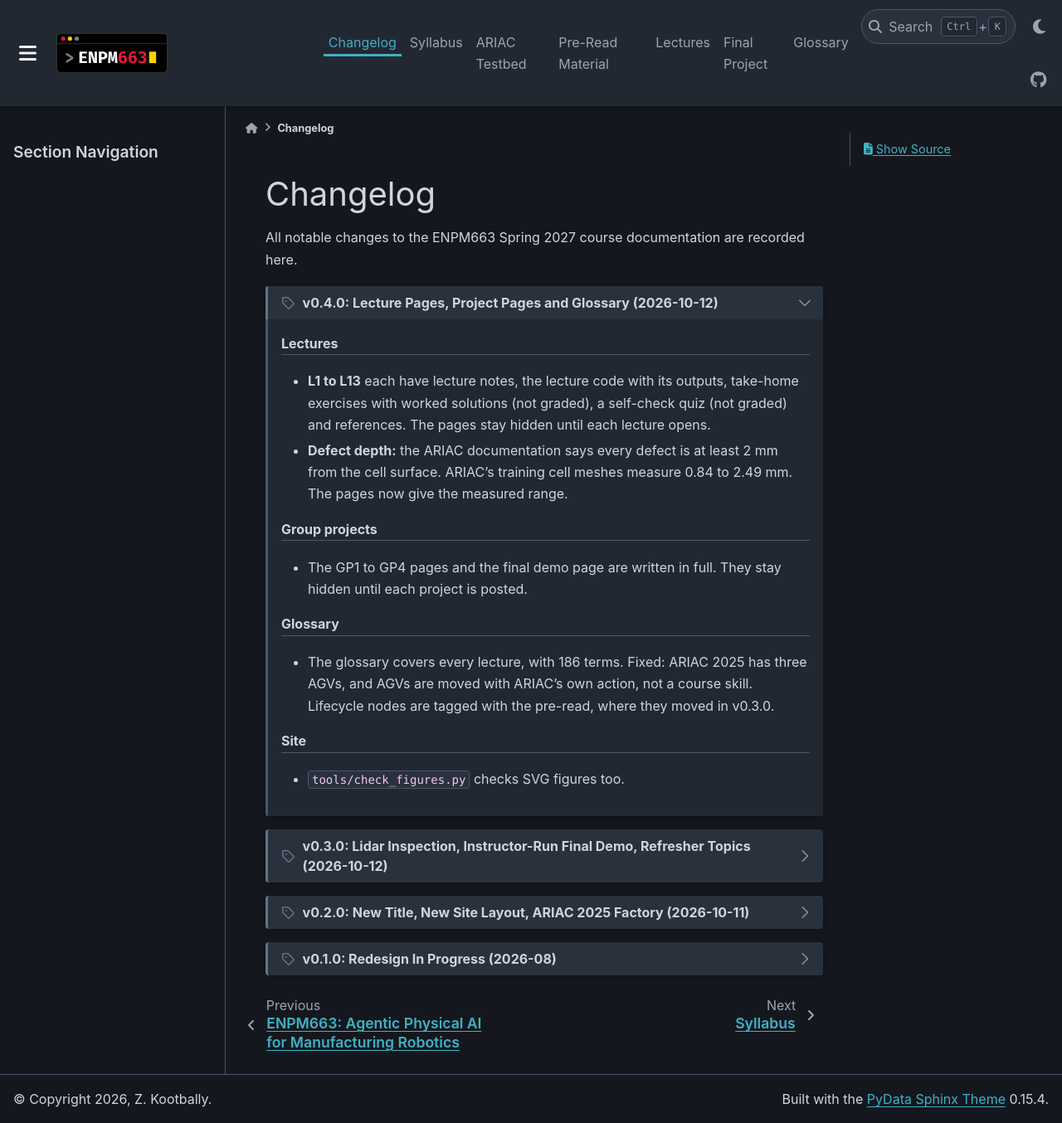
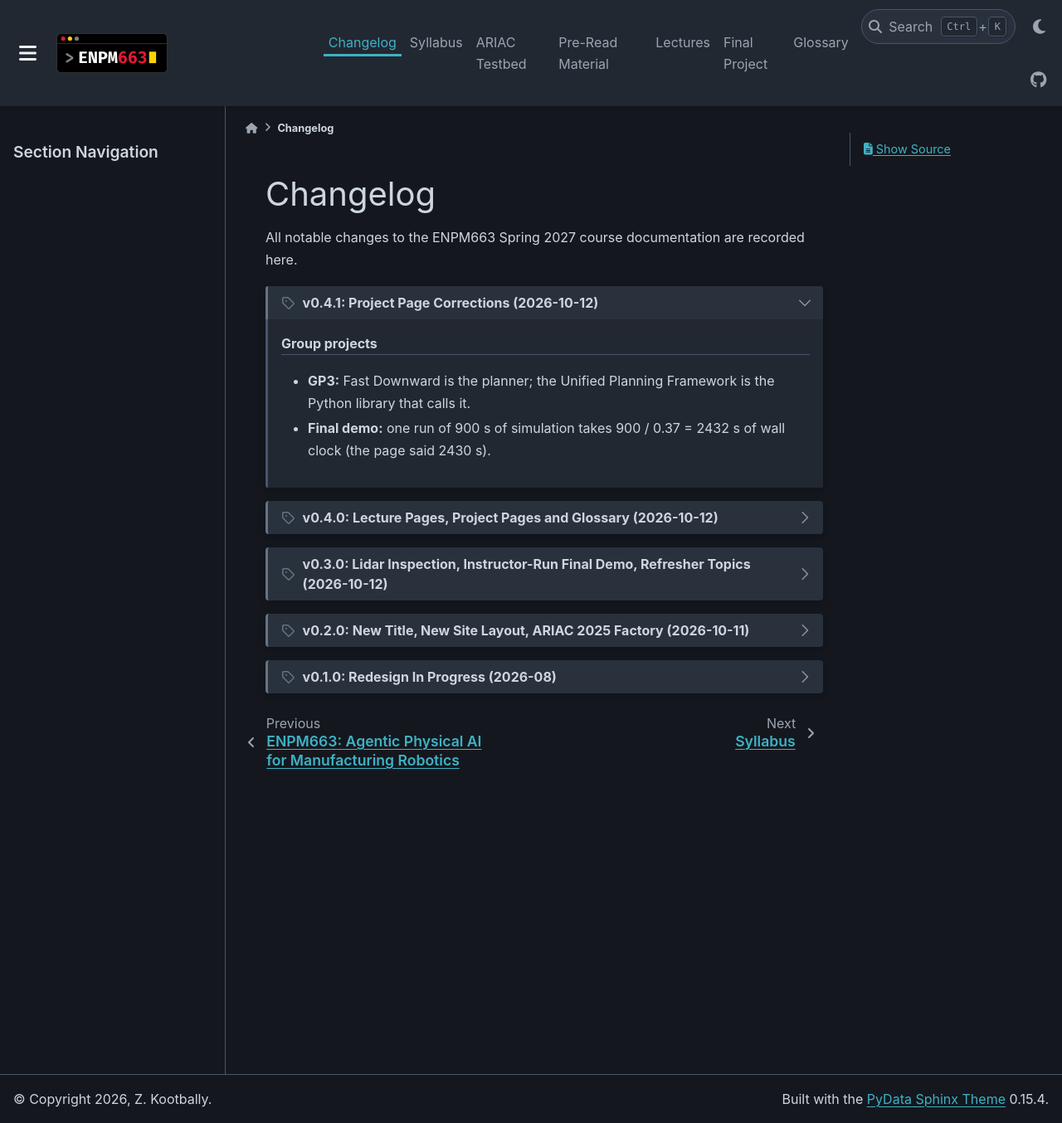
Before and after one commit to rubixcubic/enpm663-spring-docs, a Sphinx documentation site: the page built from docs/source/changelog/changelog.rst, in a window 1280 px wide and 1354 px high. Shown: the whole window at 83% size. Built offline with Sphinx 7.4.7 and the PyData theme 0.15.4, drawn with Linux system fonts in a browser that asks for light colours.

Commit message:
GP3 names Fast Downward as the planner; final demo run time is 2432 s

```diff
--- a/docs/source/assignments/final_demo.rst
+++ b/docs/source/assignments/final_demo.rst
@@ -104,8 +104,8 @@ times real time in the course's ARIAC container on the instructor's
 development PC (measured while building the skills package). So the 900 s
 of the ARIAC example trial takes:
 
-1. 900 s / 0.37 = 2430 s of wall clock,
-2. 2430 s / 60 = about 41 minutes.
+1. 900 s / 0.37 = 2432 s of wall clock,
+2. 2432 s / 60 = about 41 minutes.
 
 That does not fit a class session with every team. Running every team on
 one machine also keeps the run fair: each team gets the same hardware and
--- a/docs/source/assignments/gp4.rst
+++ b/docs/source/assignments/gp4.rst
@@ -176,8 +176,8 @@ Tasks
    .. note::
 
       ARIAC requires lidar for defect detection, and its training defects
-      reach only 0.84 to 2.49 mm off the surface (measured in L5). Whether they show in camera images has not been
-      measured. Your GP2 lidar result decides the inspection report; treat a
+      reach only 0.84 to 2.49 mm off the surface (measured in L5). Whether
+      they show in camera images has not been measured. Your GP2 lidar result decides the inspection report; treat a
       VLM defect call as a second opinion.
 
 .. dropdown:: Task 4: Handle a conveyor malfunction
--- a/docs/source/changelog/changelog.rst
+++ b/docs/source/changelog/changelog.rst
@@ -6,10 +6,22 @@ All notable changes to the ENPM663 Spring 2027 course documentation are
 recorded here.
 
 
+.. dropdown:: v0.4.1: Project Page Corrections (2026-10-12)
+   :icon: tag
+   :class-container: sd-border-success
+   :open:
+
+   .. rubric:: Group projects
+
+   - **GP3:** Fast Downward is the planner; the Unified Planning Framework is
+     the Python library that calls it.
+   - **Final demo:** one run of 900 s of simulation takes 900 / 0.37 = 2432 s
+     of wall clock (the page said 2430 s).
+
+
 .. dropdown:: v0.4.0: Lecture Pages, Project Pages and Glossary (2026-10-12)
    :icon: tag
    :class-container: sd-border-success
-   :open:
 
    .. rubric:: Lectures
 
```
Also changed, not shown: docs/source/assignments/gp3.rst (+5 -3 lines).
